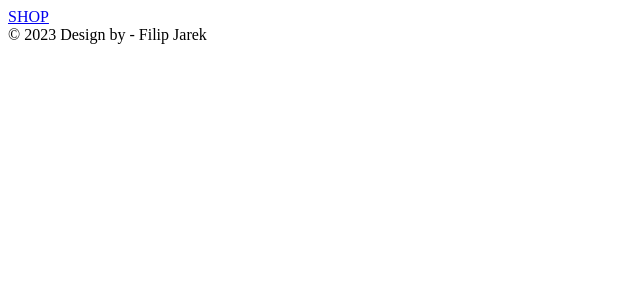
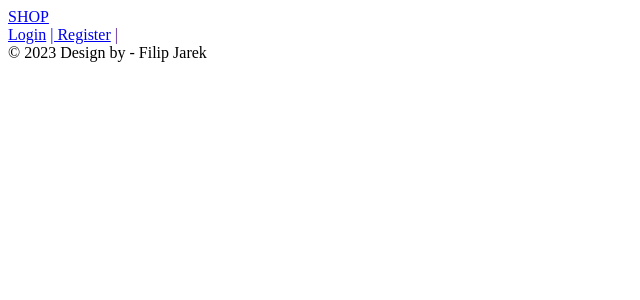
Before and after one commit to filipjarek/shop, a Symfony app: template project/templates/home/index.html.twig in a window 1280 px wide. Shown: the top 300 px of the page, without its empty margins (0-640 px from the left). Run offline with Twig, Linux system fonts and the light colour scheme; the template is opened without the code that fills it, so the values that code supplies are empty; some libraries are stand-ins or nearby versions.

Commit message:
Updated templates/components/_header

```diff
--- a/project/templates/components/_header.html.twig
+++ b/project/templates/components/_header.html.twig
@@ -3,5 +3,12 @@
 		<a class="font-bold uppercase text-gray-700 text-5xl tracking-wide" href="{{ path('app_home') }}">
 			SHOP
 		</a>
+	<div class="flex flex-grid items-end justify-end text-gray-600">
+		<a class="py-2 px-1 text-lg text-gray-400 hover:text-black" href="{{ path('app_login') }}">
+			Login</a>
+		<a class="py-2 px-1 text-lg text-gray-400 hover:text-black" href="{{ path('app_register') }}">
+		|	Register</a>
+		<a class="py-2 px-1 text-lg text-gray-400 hover:text-black" href="">
+		|	<i class="fa-solid fa-basket-shopping"></i></a>
 	</div>
 </header>
```
